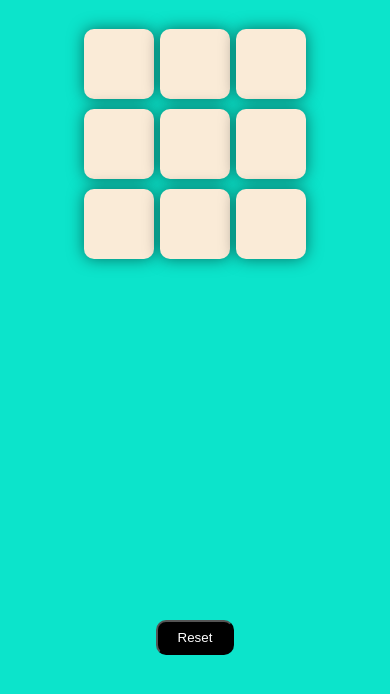
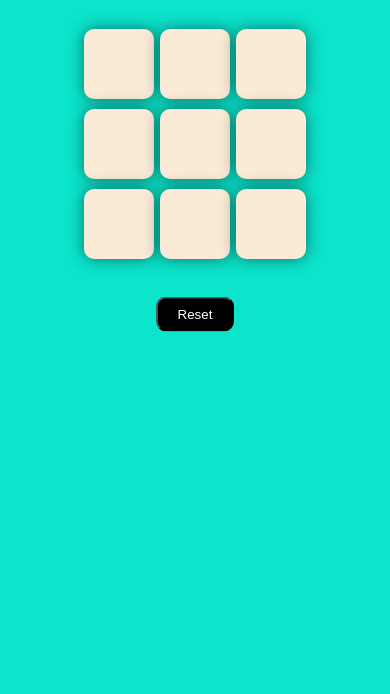
Before and after one commit to chandanashetty31/Tic-Tac-Toe, a plain HTML site: page index.html in a window 390 px wide. Shown: the part 108-802 px from the top of the page. Drawn offline with Linux system fonts and the light colour scheme.

Commit message:
Update style.css

```diff
--- a/style.css
+++ b/style.css
@@ -61,7 +61,16 @@ color: black;
     height: 15vmin;
 
 }
-@media (min-width: 250px) and (max-width: 290px) {
+@media (min-width: 350px) and (max-width: 990px) {
+    #reset-btn{
+        position: absolute;
+        top :50%;
+        left: 50%;
+        transform: translate(-50%,-50%);
+
+    }
+  }
+  @media (min-width: 700px) and (max-width: 1400px) {
     #reset-btn{
         position: absolute;
         top :60%;
```
